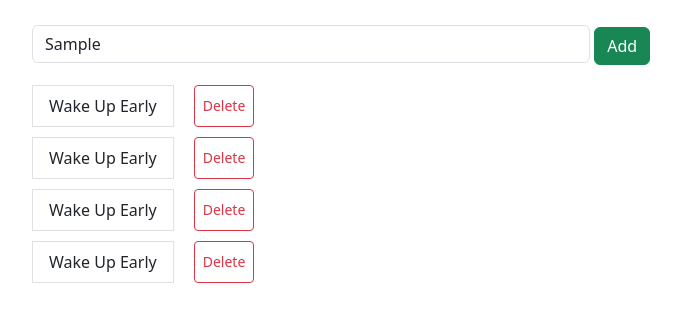
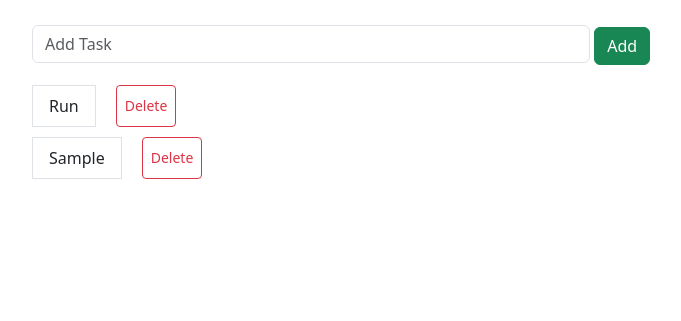
Before and after one commit to PawanSanwlot/TodoList, a website built with Vite: page index.html in a window 1280 px wide. Both pictures are taken after typing "Sample" into the empty fields and a click on the button "Add". Shown: the part 83-404 px from the top of the page, without its empty margins (50-731 px from the left). Built offline with nearby package versions, Linux system fonts and the light colour scheme.

Commit message:
added todos array

```diff
--- a/index.html
+++ b/index.html
@@ -4,12 +4,12 @@
     <meta charset="UTF-8" />
     <link rel="icon" type="image/svg+xml" href="/vite.svg" />
     <meta name="viewport" content="width=device-width, initial-scale=1.0" />
-    <title>Vite App</title>
+    <title>Todo List</title>
     <link href="https://cdn.jsdelivr.net/npm/bootstrap@5.3.3/dist/css/bootstrap.min.css" rel="stylesheet" integrity="sha384-QWTKZyjpPEjISv5WaRU9OFeRpok6YctnYmDr5pNlyT2bRjXh0JMhjY6hW+ALEwIH" crossorigin="anonymous">
   </head>
   <body>
     <div id="app"></div>
+    <script src="https://cdn.jsdelivr.net/npm/bootstrap@5.3.3/dist/js/bootstrap.bundle.min.js" integrity="sha384-YvpcrYf0tY3lHB60NNkmXc5s9fDVZLESaAA55NDzOxhy9GkcIdslK1eN7N6jIeHz" crossorigin="anonymous"></script>
     <script type="module" src="/main.js"></script>
-    <script src="https://cdn.jsdelivr.net/npm/bootstrap@5.3.3/dist/js/bootstrap.bundle.min.js" integrity="sha384-YvpcrYf0tY3lHB60NNkmXc5s9fDVZLESaAA55NDzOxhy9GkcIdslK1eN7N6jIeHz" crossorigin="anonymous"></script>
   </body>
 </html>
--- a/main.js
+++ b/main.js
@@ -1,48 +1,102 @@
 import './style.css'
+import { v4 as uuidv4 } from 'uuid';
+
+const todos = [
+  {
+    id: uuidv4(),
+    task: "Run",
+    createdAt: Date.now(),
+    isFinished: false
+  }
+]
+
+const todoLiElements = todos.map((todo) => {
+  return `<div class="task-container">
+      <li class="list-group-item task">${todo.task}</li>
+      <button class="btn btn-outline-danger btn-sm delete-btn" id=${`${uuidv4()}`}>Delete</button>
+    </div>`
+})
 
 document.querySelector('#app').innerHTML = `
   <div class="container">
     <h1 class="heading">My Todo list!</h1>
-
     <input type="text" placeholder="Add Task" class="form-control add-task-input">
     <button id="add-btn"  class="btn btn-success">Add</button>
-    <ul class="list-group">
-      <div class="task-container">
-        <li class="list-group-item">Wake Up Early</li>
-        <button class="btn btn-outline-danger btn-sm">Delete</button>
-      </div>
-      <div class="task-container">
-        <li class="list-group-item">Wake Up Early</li>
-        <button class="btn btn-outline-danger btn-sm">Delete</button>
-      </div>
-      <div class="task-container">
-        <li class="list-group-item">Wake Up Early</li>
-        <button class="btn btn-outline-danger btn-sm">Delete</button>
-      </div>
-      <div class="task-container">
-        <li class="list-group-item">Wake Up Early</li>
-        <button class="btn btn-outline-danger btn-sm">Delete</button>
-      </div>
-    </ul>
-
+    <ul class="list-group">${todoLiElements.join("")}</ul>
   </div>
 `
-
+const ul = document.querySelector(".list-group")
 const addTaskBtn = document.getElementById('add-btn')
 const taskInput = document.querySelector(".add-task-input")
 
 function handleClick() {
-  console.log("button was clicked!")
+  if(taskInput.value !== "") {
+    // Making a list Item
+
+    // 1. Creating Elements
+    const div = document.createElement("div")
+    const li = document.createElement("li")
+    const btn = document.createElement("button")
+
+    // 2. Placing Elements accordingly
+    ul.appendChild(div)
+    div.appendChild(li)
+    div.appendChild(btn)
+
+    // 3. Adding text accordingly
+    btn.textContent = "Delete"
+    li.textContent = taskInput.value
+
+    // 4. add classes to the elements
+    div.classList.add("task-container")
+    li.classList.add("list-group-item", "task")
+    btn.classList.add("btn", "btn-outline-danger", "btn-sm", "delete-btn")
+
+    // pushing task data to the todos array
+    todos.push({
+      task: taskInput.value,
+      createdAt: Date.now(),
+      isFinished: false
+    })
+
+    // clear the input after makin the list item
+    taskInput.value = ""
+  }
 }
 
 function handleInput(event){
-  console.log("user is typing..")
-  console.log(event.target.value)
+  // console.log("user is typing..")
+  // console.log(event.target.value)
 }
 
 addTaskBtn.addEventListener("click", handleClick)
 taskInput.addEventListener("input", handleInput)
 
+document.addEventListener("click", (event) => {
+  if (event.target.classList.contains("delete-btn")) {
+    event.target.parentNode.remove()
+  }
+  if (event.target.classList.contains("task")) {
+    event.target.classList.toggle("done")
+  }
+})
+
+finc
+
+// edit button made by only js
+
+// // 1. create a btn from js
+// const btn = document.createElement("button")
+// // 2. give text content to btn
+// btn.textContent = "Edit"
+// // 3. place btn in body element
+// document.body.appendChild(btn)
+// // 4. give some css style by js
+// btn.style.color = "white"
+// btn.style.backgroundColor = "black"
+// btn.style.margin = "10px"
+// btn.style.padding = "10px"
+// btn.style.borderRadius = "10px"
 
 
 
@@ -99,6 +153,9 @@ taskInput.addEventListener("input", handleInput)
 //   bodyCount: 19,
 //   name: "james goldberg",
 //   isCriminal: true,
+//   getCurrentNews: function () {
+//     console.log("current news")
+//   },
 //   crimes: ["murder", "theft", "kidnapping"],
 //   connectionsWithOtherCriminals: {
 //     criminals: ["jeffery damour", "freddy cougar", "katherine thomas"],
@@ -106,4 +163,8 @@ taskInput.addEventListener("input", handleInput)
 //   }
 // }
 
-// console.log( james.connectionsWithOtherCriminals.criminals[2])
+// console.log(james.getCurpushrentNews())
+
+// const array = [1,2,3]
+
+// array.push(9)
--- a/package.json
+++ b/package.json
@@ -10,5 +10,8 @@
   },
   "devDependencies": {
     "vite": "^5.2.0"
+  },
+  "dependencies": {
+    "uuid": "^9.0.1"
   }
 }
--- a/style.css
+++ b/style.css
@@ -19,3 +19,7 @@
     margin-top: 30px;
     margin-bottom: 30px;
 }
+
+.done {
+    text-decoration: line-through;
+}
```
Also changed, not shown: 1 other file.
